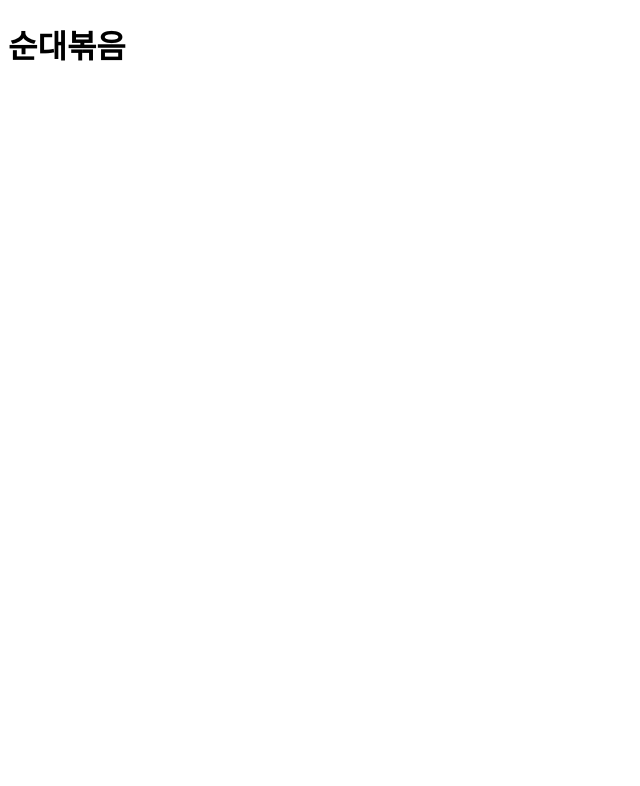
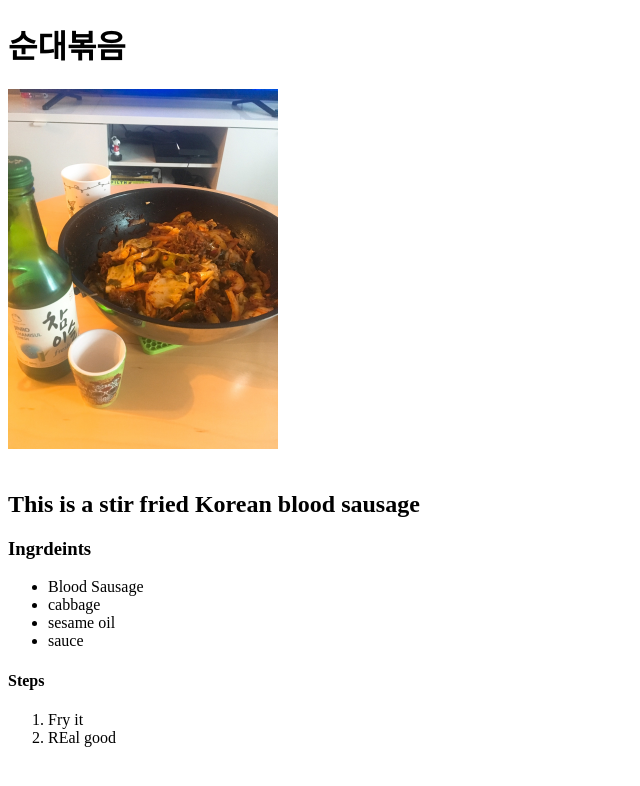
Before and after one commit to VicBae/odin-recipes, a plain HTML site: page blood_sausage.html in a window 1280 px wide. Shown: the whole page, without its empty margins (0-640 px from the left). Drawn offline with Linux system fonts and the light colour scheme.

Commit message:
Added image and updated recipe page with details

```diff
--- a/blood_sausage.html
+++ b/blood_sausage.html
@@ -8,5 +8,21 @@
 </head>
 <body>
     <h1>순대볶음</h1>
+    <img src='img/bsausage.jpg' style='width:270px'>
+    <br>
+    <br>
+    <h2>This is a stir fried Korean blood sausage</h2>
+    <h3>Ingrdeints</h3>
+    <ul>
+        <li>Blood Sausage</li>
+        <li>cabbage</li>
+        <li>sesame oil</li>
+        <li>sauce</li>
+    </ul>
+    <h4>Steps</h4>
+    <ol>
+        <li>Fry it</li>
+        <li>REal good</li>
+    </ol>
 </body>
 </html>
```
Also changed, not shown: index.html (+1 -1 lines), img/bsausage.jpg (added).
